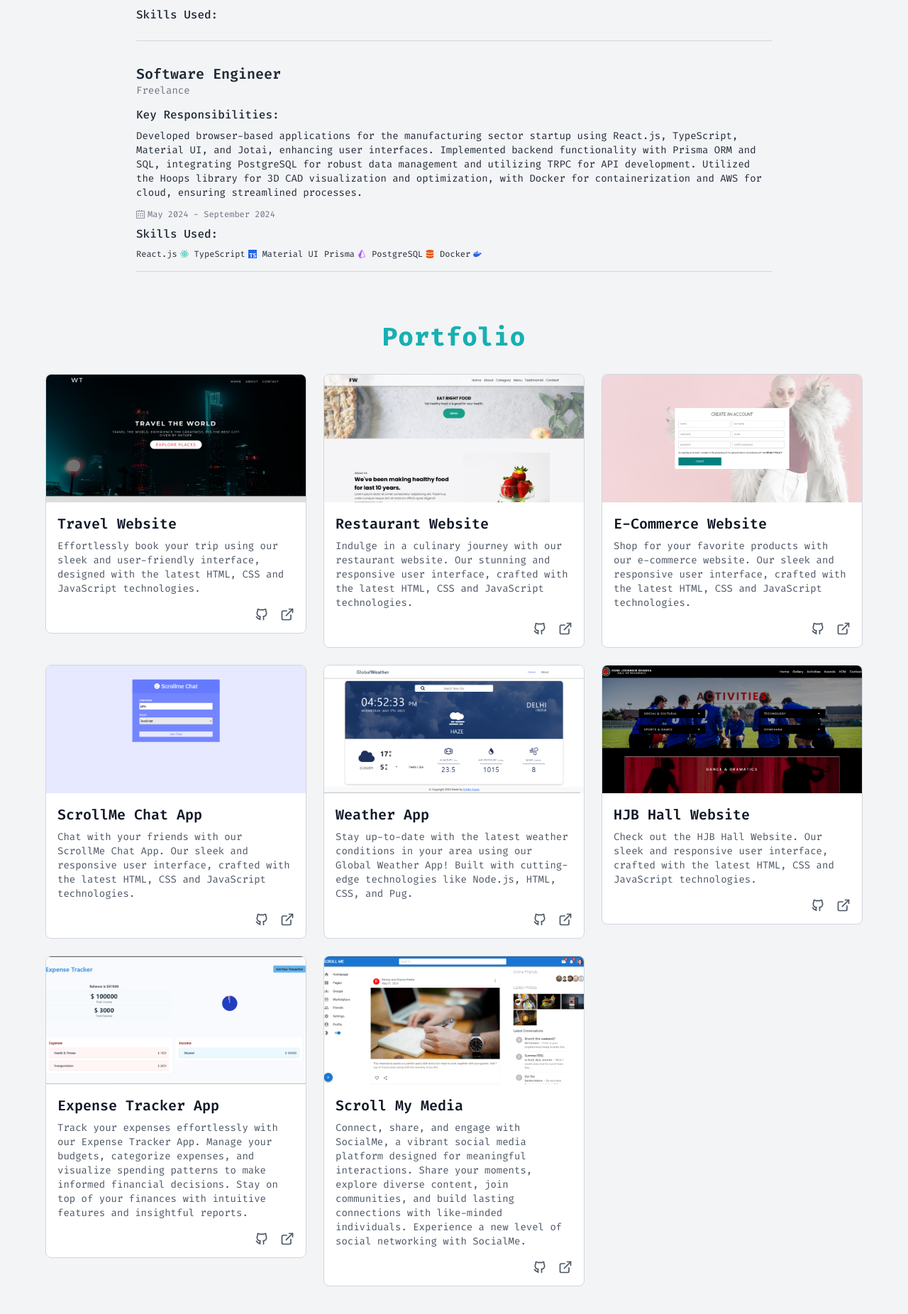
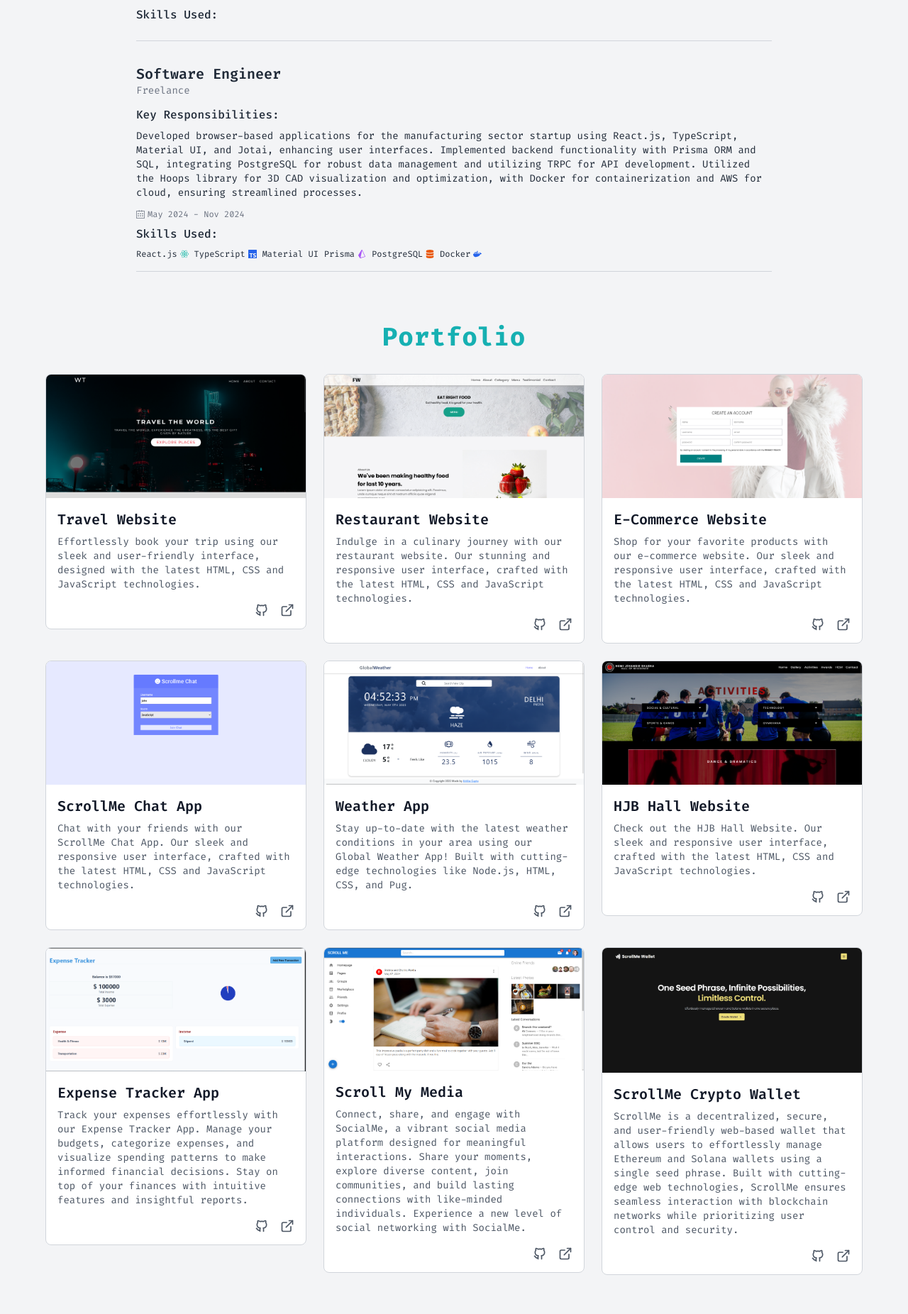
Before and after one commit to saurabhbakolia/Portfolio-Website, a React (Create React App) app: page / in a window 1280 px wide. Shown: the part 3305-5157 px from the top of the page at 71% size. Built offline with nearby package versions, Linux system fonts and the light colour scheme.

Commit message:
project.js update

```diff
--- a/src/components/PortfolioPage.js
+++ b/src/components/PortfolioPage.js
@@ -51,7 +51,7 @@ const PortfolioPage = () => {
 								<img
 									src={process.env.PUBLIC_URL + project.image}
 									alt={project.title}
-									className="w-full h-[180px] object-cover"
+									className="w-full h-[auto] object-cover"
 								/>
 
 								{/* Project Info */}
--- a/src/data/experience.js
+++ b/src/data/experience.js
@@ -142,7 +142,7 @@ const experience = [
         id: 8,
         title: "Software Engineer",
         company: "Freelance",
-        date: "May 2024 - September 2024",
+        date: "May 2024 - Nov 2024",
         description: "Developed browser-based applications for the manufacturing sector startup using React.js, TypeScript, Material UI, and Jotai, enhancing user interfaces. Implemented backend functionality with Prisma ORM and SQL, integrating PostgreSQL for robust data management and utilizing TRPC for API development. Utilized the Hoops library for 3D CAD visualization and optimization, with Docker for containerization and AWS for cloud, ensuring streamlined processes.",
         skills: [
             { name: "React.js", icon: <FaReact className='text-teal-500 text-xs' /> },
--- a/src/data/projects.js
+++ b/src/data/projects.js
@@ -103,14 +103,14 @@ const projects = [
         github: 'https://github.com/saurabhbakolia/scrollmy-media-app',
         live: 'https://scrollmy-media-app.vercel.app/'
     },
-    // {
-    //     id: 14,
-    //     title: 'ScrollMe Sales CRM',
-    //     description: 'Empower your sales team with ScrollMe Sales CRM, a comprehensive platform for managing assignments, reviewing candidates, and streamlining the recruitment process. Create assignments, assign tasks, and review candidates seamlessly. Shortlist the best talent based on behavioral, communication, and situation handling scales. Access detailed candidate information, including name, profile, email, experience, hobbies, and introduction. Stay organized with assignment links, hours, and deadlines conveniently displayed. Enhance your recruitment efficiency with ScrollMe Sales CRM.',
-    //     image: '/sales_crm.png',
-    //     github: 'https://github.com/saurabhbakolia/sales_crm',
-    //     live: 'https://scrollme-sales-ihvccrohr-saurabh-bakolias-projects.vercel.app/'
-    // }
+    {
+        id: 14,
+        title: 'ScrollMe Crypto Wallet',
+        description: 'ScrollMe is a decentralized, secure, and user-friendly web-based wallet that allows users to effortlessly manage Ethereum and Solana wallets using a single seed phrase. Built with cutting-edge web technologies, ScrollMe ensures seamless interaction with blockchain networks while prioritizing user control and security.',
+        image: 'scrollme_wallet.gif',
+        github: 'https://github.com/saurabhbakolia/scrollme-web-wallet',
+        live: 'https://scrollme-web-wallet.vercel.app/'
+    }
 ]
 
 export default projects;
```
Also changed, not shown: public/scrollme_wallet.gif (added).
